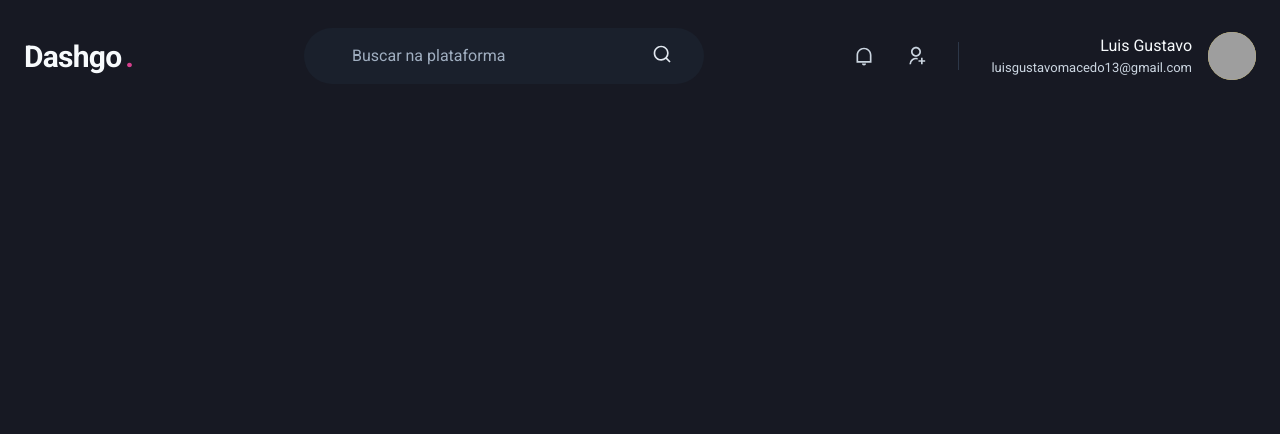
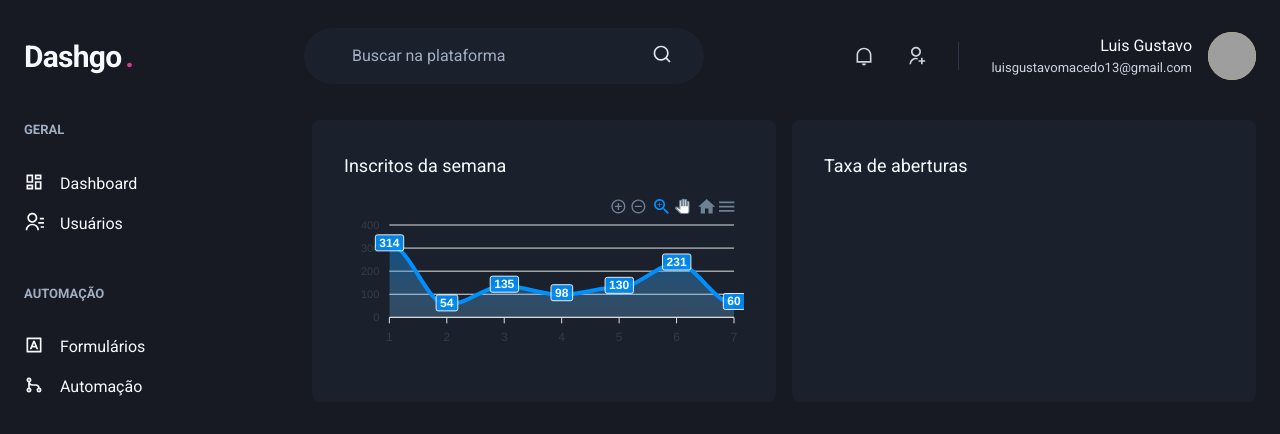
Before and after one commit to Luisgustavom1/GoDash, a Next.js app: page /dashboard in a window 1280 px wide. Shown: the top 434 px of the page. Built offline with nearby package versions, Linux system fonts and the light colour scheme; grey boxes are pictures that could not be loaded.

Commit message:
'DashboardAndConfigsCharts'

```diff
--- a/package.json
+++ b/package.json
@@ -13,9 +13,11 @@
     "@chakra-ui/react": "^1.6.8",
     "@emotion/react": "^11.4.1",
     "@emotion/styled": "^11.3.0",
+    "apexcharts": "^3.28.3",
     "framer-motion": "^4.1.17",
     "next": "11.1.2",
     "react": "17.0.2",
+    "react-apexcharts": "^1.3.9",
     "react-dom": "17.0.2",
     "react-icons": "^4.2.0"
   },
--- a/src/components/Header.tsx
+++ b/src/components/Header.tsx
@@ -89,7 +89,7 @@ const Header: React.FC = () => {
             <Avatar
                 size='md'
                 name='Luis Gustavo'
-                src='luisgustavomacedo13@gmail.com'
+                src='https://github.com/luisgustavom1.png'
             />
         </Flex>
       </Flex>
--- /dev/null
+++ b/src/components/Siderbar.tsx
@@ -0,0 +1,39 @@
+import { Box, Stack, Text, Link, Icon } from '@chakra-ui/react';
+import { RiDashboardLine, RiContactsLine, RiInputMethodLine, RiGitMergeLine } from 'react-icons/ri';
+
+const Sidebar = () => {
+  return(
+    <Box as='aside' w='64' mr='8'>
+        <Stack spacing='12'>
+            <Box>
+                <Text fontWeight='bold' color='gray.400' fontSize='small'>GERAL</Text>
+                <Stack spacing='4' mt='8' align='stretch'>
+                    <Link display='flex' align='center'>
+                        <Icon as={RiDashboardLine} fontSize='20'/>
+                        <Text ml='4' fontSize='medium'>Dashboard</Text>
+                    </Link>
+                    <Link display='flex' align='center'>
+                        <Icon as={RiContactsLine} fontSize='20'/>
+                        <Text ml='4' fontSize='medium'>Usuários</Text>
+                    </Link>
+                </Stack>
+            </Box>
+            <Box>
+                <Text fontWeight='bold' color='gray.400' fontSize='small'>AUTOMAÇÃO</Text>
+                <Stack spacing='4' mt='8' align='stretch'>
+                    <Link display='flex' align='center'>
+                        <Icon as={RiInputMethodLine} fontSize='20'/>
+                        <Text ml='4' fontSize='medium'>Formulários</Text>
+                    </Link>
+                    <Link display='flex' align='center'>
+                        <Icon as={RiGitMergeLine} fontSize='20'/>
+                        <Text ml='4' fontSize='medium'>Automação</Text>
+                    </Link>
+                </Stack>
+            </Box>
+        </Stack>
+    </Box>
+  );
+}
+
+export default Sidebar;
--- a/src/pages/dashboard.tsx
+++ b/src/pages/dashboard.tsx
@@ -1,10 +1,55 @@
-import React from 'react';
+import dynamic from 'next/dynamic';
+import { Flex, SimpleGrid, Box, Text } from '@chakra-ui/react';
+
 import Header from '../components/Header';
+import Sidebar from '../components/Siderbar';
 
-const Pages: React.FC = () => {
+const Charts = dynamic(() => import('react-apexcharts'), {
+  ssr: false
+})
+
+const options = {};
+
+const series = [
+  {name: 'series1', data: [314, 54, 135, 98, 130, 231, 60]}
+];
+
+const Dashboard: React.FC = () => {
   return(
+    <Flex direction='column' h='100vh'>
       <Header />
+
+      <Flex
+        w='100%'
+        maxWidth={1480}
+        mx='auto'
+        my='6'
+        px='6'
+      >
+        <Sidebar />
+
+        <SimpleGrid flex='1' gap='4' minChildWidth='320px' align='flex-start'>
+          <Box
+            p='8'
+            bg='gray.800'
+            borderRadius={8}
+            // pb='4'
+          >
+            <Text fontSize='lg' mb='4'>Inscritos da semana</Text>
+            <Charts options={options} series={series} type='area' height={160}/>
+          </Box>
+          <Box
+            p='8'
+            bg='gray.800'
+            borderRadius={8}
+            // pb='4'
+          >
+            <Text fontSize='lg' mb='4'>Taxa de aberturas</Text>
+          </Box>
+        </SimpleGrid>
+      </Flex>
+    </Flex>
   );
 }
 
-export default Pages;
+export default Dashboard;
```
Also changed, not shown: 1 other file (tests, documents, lock files or other folders).
